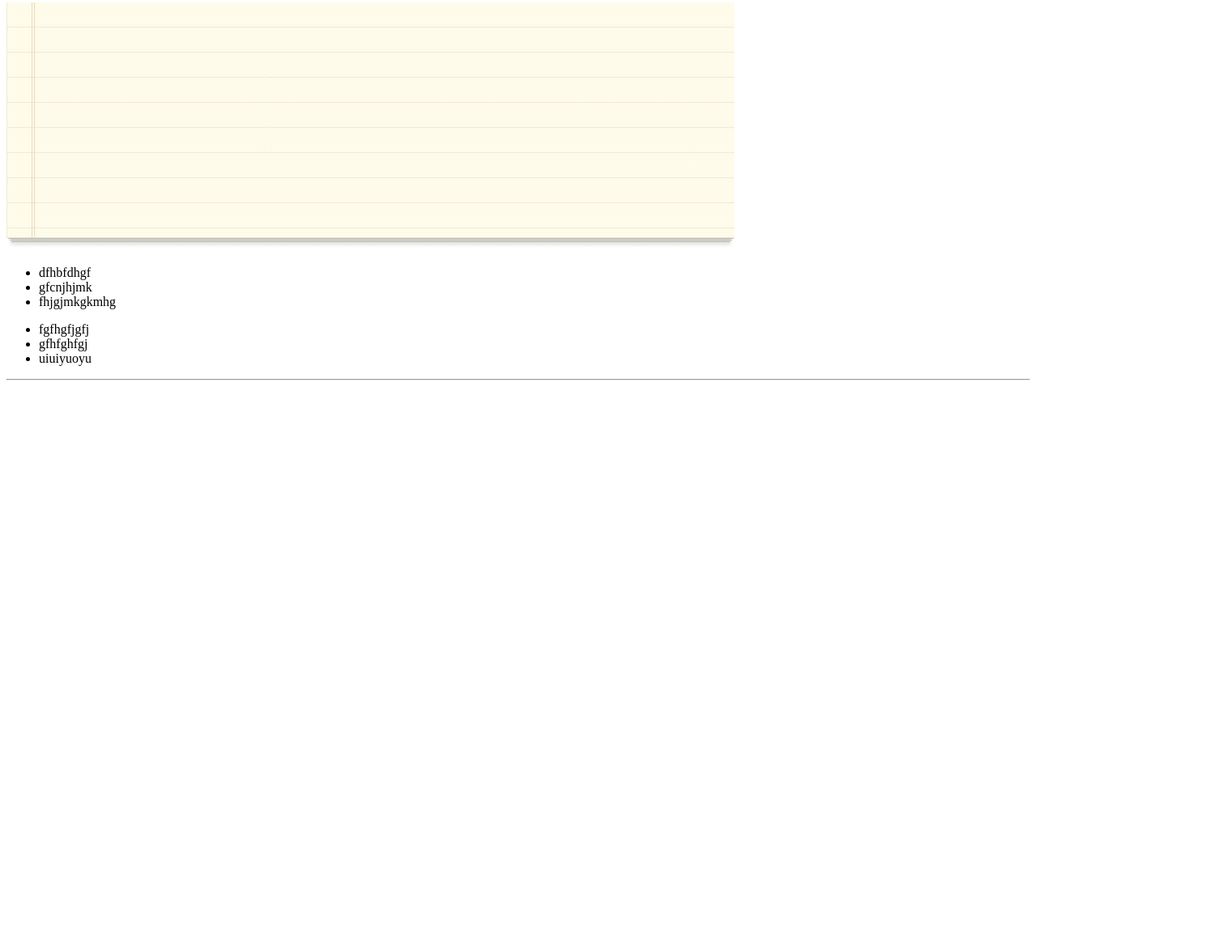
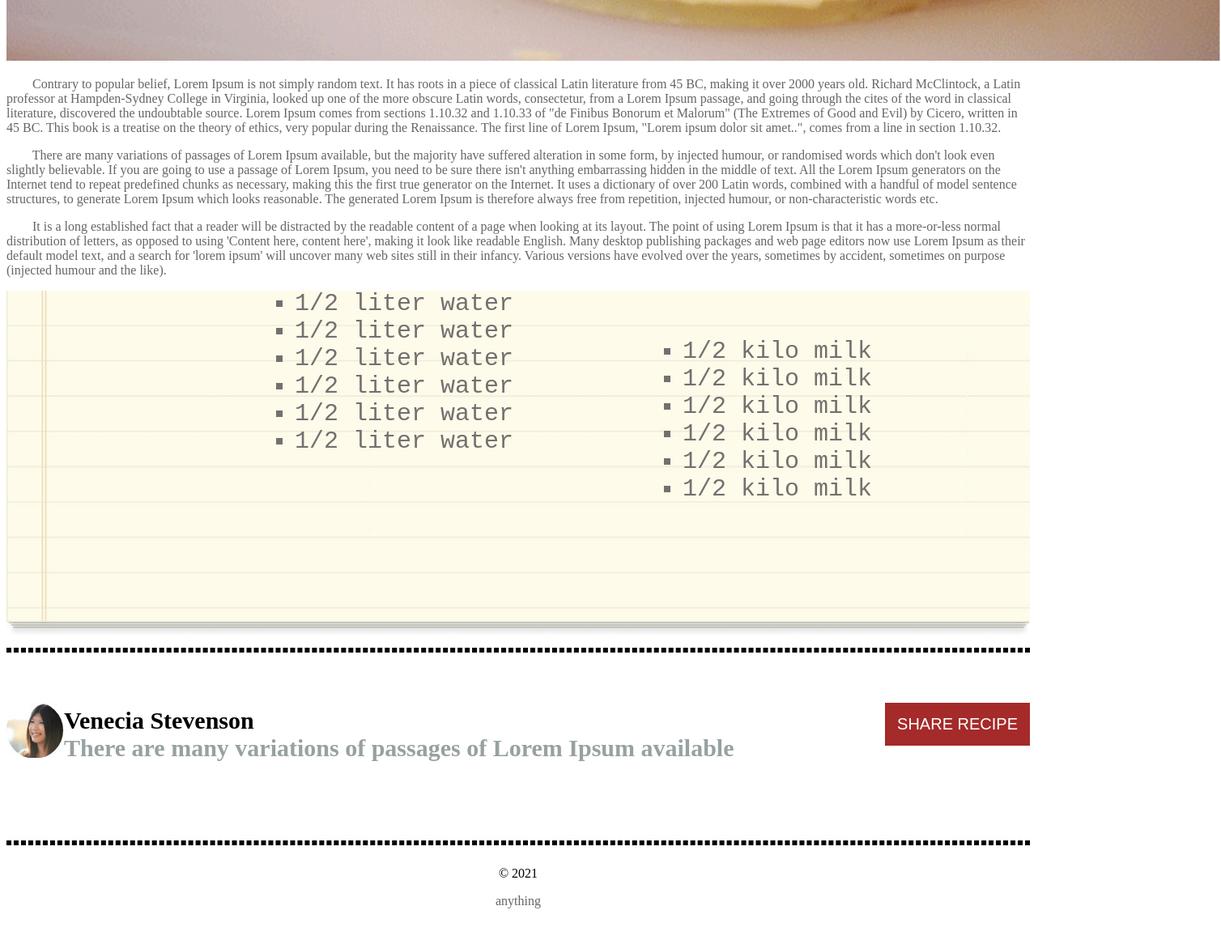
Before and after one commit to mohammadezzat93/chocolate-pizza, a plain HTML site: page index.html in a window 1280 px wide. Shown: the part 1171-2332 px from the top of the page at 81% size, 1508 px wide, since content can reach past the window. Before the commit the page ends 1649 px from the top, so only its background shows below. Drawn offline with Linux system fonts and the light colour scheme.

Commit message:
finished lab

```diff
--- a/index.html
+++ b/index.html
@@ -9,10 +9,16 @@
 </head>
 <body>
     <header>
+
+        <div class="first">
         <img src="img/logo.png">
-        <h1>Deliciaous</h1>
-        <p> the best food Blog on the web </p>
-        <div id="right">
+        <h2 class="second2">Deliciaous<br>
+            <span class="spn">the best food Blog on the web</span>
+         </h2>
+    </div>
+
+
+        <div class="second">
             <img src="img/fb-icon.png">
             <img src="img/twit-icon.png">
             <img src="img/gp-icon.png">
@@ -22,35 +28,83 @@
             <img src="img/rss-icon.png">
             <img src="img/mail-icon.png">
         </div>
-        <hr>
-    </header>
+
+    </header><br><br><br><br><br><br><br><hr>
+
+
     <main>
+
+        <!-- <div class="container"> -->
+
         <h1>Chocolate Pizza</h1>
-        <p>posted on 15 Dec 2013/Desserts</p>
-        <img src="img/choco-pizza.png">
-<p>
-    Contrary to popular belief, Lorem Ipsum is not simply random text. It has roots in a piece of classical Latin literature from 45 BC, making it over 2000 years old. Richard McClintock, a Latin professor at Hampden-Sydney College in Virginia, looked up one of the more obscure Latin words, consectetur, from a Lorem Ipsum passage, and going through the cites of the word in classical literature, discovered the undoubtable source. Lorem Ipsum comes from sections 1.10.32 and 1.10.33 of "de Finibus Bonorum et Malorum" (The Extremes of Good and Evil) by Cicero, written in 45 BC. This book is a treatise on the theory of ethics, very popular during the Renaissance. The first line of Lorem Ipsum, "Lorem ipsum dolor sit amet..", comes from a line in section 1.10.32.
+        <p id="pp">posted on 15 Dec 2013/Desserts</p>
+        <img class="img1" src="img/choco-pizza.png">
+<p> <span> &nbsp;&nbsp;&nbsp;&nbsp;&nbsp;&nbsp;&nbsp;</span>   Contrary to popular belief, Lorem Ipsum is not simply random text. It has roots in a piece of classical Latin literature from 45 BC, making it over 2000 years old. Richard McClintock, a Latin professor at Hampden-Sydney College in Virginia, looked up one of the more obscure Latin words, consectetur, from a Lorem Ipsum passage, and going through the cites of the word in classical literature, discovered the undoubtable source. Lorem Ipsum comes from sections 1.10.32 and 1.10.33 of "de Finibus Bonorum et Malorum" (The Extremes of Good and Evil) by Cicero, written in 45 BC. This book is a treatise on the theory of ethics, very popular during the Renaissance. The first line of Lorem Ipsum, "Lorem ipsum dolor sit amet..", comes from a line in section 1.10.32.
 </p>
-<p>There are many variations of passages of Lorem Ipsum available, but the majority have suffered alteration in some form, by injected humour, or randomised words which don't look even slightly believable. If you are going to use a passage of Lorem Ipsum, you need to be sure there isn't anything embarrassing hidden in the middle of text. All the Lorem Ipsum generators on the Internet tend to repeat predefined chunks as necessary, making this the first true generator on the Internet. It uses a dictionary of over 200 Latin words, combined with a handful of model sentence structures, to generate Lorem Ipsum which looks reasonable. The generated Lorem Ipsum is therefore always free from repetition, injected humour, or non-characteristic words etc.</p>
-<p>
-    It is a long established fact that a reader will be distracted by the readable content of a page when looking at its layout. The point of using Lorem Ipsum is that it has a more-or-less normal distribution of letters, as opposed to using 'Content here, content here', making it look like readable English. Many desktop publishing packages and web page editors now use Lorem Ipsum as their default model text, and a search for 'lorem ipsum' will uncover many web sites still in their infancy. Various versions have evolved over the years, sometimes by accident, sometimes on purpose (injected humour and the like).
+<p><span> &nbsp;&nbsp;&nbsp;&nbsp;&nbsp;&nbsp;&nbsp;</span> There are many variations of passages of Lorem Ipsum available, but the majority have suffered alteration in some form, by injected humour, or randomised words which don't look even slightly believable. If you are going to use a passage of Lorem Ipsum, you need to be sure there isn't anything embarrassing hidden in the middle of text. All the Lorem Ipsum generators on the Internet tend to repeat predefined chunks as necessary, making this the first true generator on the Internet. It uses a dictionary of over 200 Latin words, combined with a handful of model sentence structures, to generate Lorem Ipsum which looks reasonable. The generated Lorem Ipsum is therefore always free from repetition, injected humour, or non-characteristic words etc.</p>
+<p><span> &nbsp;&nbsp;&nbsp;&nbsp;&nbsp;&nbsp;&nbsp;</span> It is a long established fact that a reader will be distracted by the readable content of a page when looking at its layout. The point of using Lorem Ipsum is that it has a more-or-less normal distribution of letters, as opposed to using 'Content here, content here', making it look like readable English. Many desktop publishing packages and web page editors now use Lorem Ipsum as their default model text, and a search for 'lorem ipsum' will uncover many web sites still in their infancy. Various versions have evolved over the years, sometimes by accident, sometimes on purpose (injected humour and the like).
 </p>
-<img src="img/list-bg.png">
-<div class="list">
-<ul id="num1">
-    <li>dfhbfdhgf</li>
-    <li>gfcnjhjmk</li>
-    <li>fhjgjmkgkmhg</li>
-</ul>
-<ul id="num2">
-    <li>fgfhgfjgfj</li>
-    <li>gfhfghfgj</li>
-    <li>uiuiyuoyu</li>
-</ul>
+
+
+
+<!-- we used some commends from w3school -->
+
+<div class="container">
+    <img src="img/list-bg.png" alt="Snow" style="width:100%;">
+    <!-- <div class="bottom-left">Bottom Left</div>
+    <div class="top-left">Top Left</div>
+    <div class="top-right">Top Right</div>
+    <div class="bottom-right">Bottom Right</div> -->
+
+
+    <ul class="centered">
+        <li>1/2 kilo milk</li>
+        <li>1/2 kilo milk</li>
+        <li>1/2 kilo milk</li>
+        <li>1/2 kilo milk</li>
+        <li>1/2 kilo milk</li>
+        <li>1/2 kilo milk</li>
+    </ul>
+    <ul class="bottom-left">
+        <li> 1/2 liter water</li>
+        <li>1/2 liter water</li>
+        <li>1/2 liter water</li>
+        <li>1/2 liter water</li>
+        <li>1/2 liter water</li>
+        <li>1/2 liter water</li>
+    </ul>
+  </div>
+
+<hr>
+<br><br><br>
+
+
+<div class="firstt">
+    <img src="img/van-pic.png">
+
+    <h4 class="second2">Venecia Stevenson<br>
+       <span class="spn">There are many variations of passages of Lorem Ipsum available</span>
+    </h4>
+
 </div>
+
+    <div class="secondd">
+        <button>SHARE RECIPE</button>
+    </div>
+    <br><br><br><br><br><br><br><br><br>
+<hr>
+
+
+<br>
+
+
+
     </main>
     <footer>
+
+        &copy; 2021
+    <p>   anything  </p>
+    <br>
     </footer>
-<hr>
 </body>
 </html>
--- a/style.css
+++ b/style.css
@@ -1,2 +1,106 @@
-#right{ float : right;
+.first{
+     float : left;
+     vertical-align: middle;
 }
+
+.second{
+    float: right;
+}
+.second2{
+    float: right;
+    text-align: left;
+    font-size: 30px;
+    margin-top: 5px ;
+}
+#pp{
+    color: rgb(104, 100, 100);
+    margin-top: -20px;
+}
+.img1{
+    width: 1500px;
+}
+
+p{
+    color: rgb(104, 100, 100);
+}
+.in1{
+    position: relative;
+}
+.num1{
+    /* position: absolute; */
+    z-index: -1;
+}
+.num2{
+    z-index: -1;
+    /* position: absolute; */
+}
+
+hr{
+    border: dashed;
+}
+/* =============================================================================================== */
+                    /* The section */
+
+/* <!-- we used some commends from w3school --> */
+
+.container {
+    position: relative;
+    text-align: center;
+    color: white;
+  }
+
+  /* Bottom left text */
+  .bottom-left {
+      margin-left: 300px;
+    position: absolute;
+    bottom: 200px;
+    left: 16px;
+    color: rgb(116, 111, 111);
+    font-size: 30px;
+  }
+
+  /* Centered text */
+  .centered {
+    margin-left: 300px;
+    position: absolute;
+    top: 30%;
+    left: 50%;
+    transform: translate(-50%, -50%);
+    color: rgb(116, 111, 111);
+    font-size: 30px;
+
+  }
+/* =============================================================================================== */
+  li{
+      list-style-type: square;
+      font-family: 'Courier New', Courier, monospace;
+  }
+
+  footer{
+      text-align: center;
+
+    }
+
+    button{
+        background-color: brown;
+        color: white;
+        font-size: 20px;
+        padding: 15px;
+    border-style: none;
+    /* margin-right: 60px; */
+    }
+
+    .firstt{
+        /* width: 75%; */
+        float : left;
+        vertical-align: middle;
+   }
+
+   .secondd{
+       /* width: 25%; */
+    float: right;
+}
+
+.spn{
+    color: rgb(152, 161, 161);
+}
```
Also changed, not shown: img/van-pic.png (added), 1 other file.
